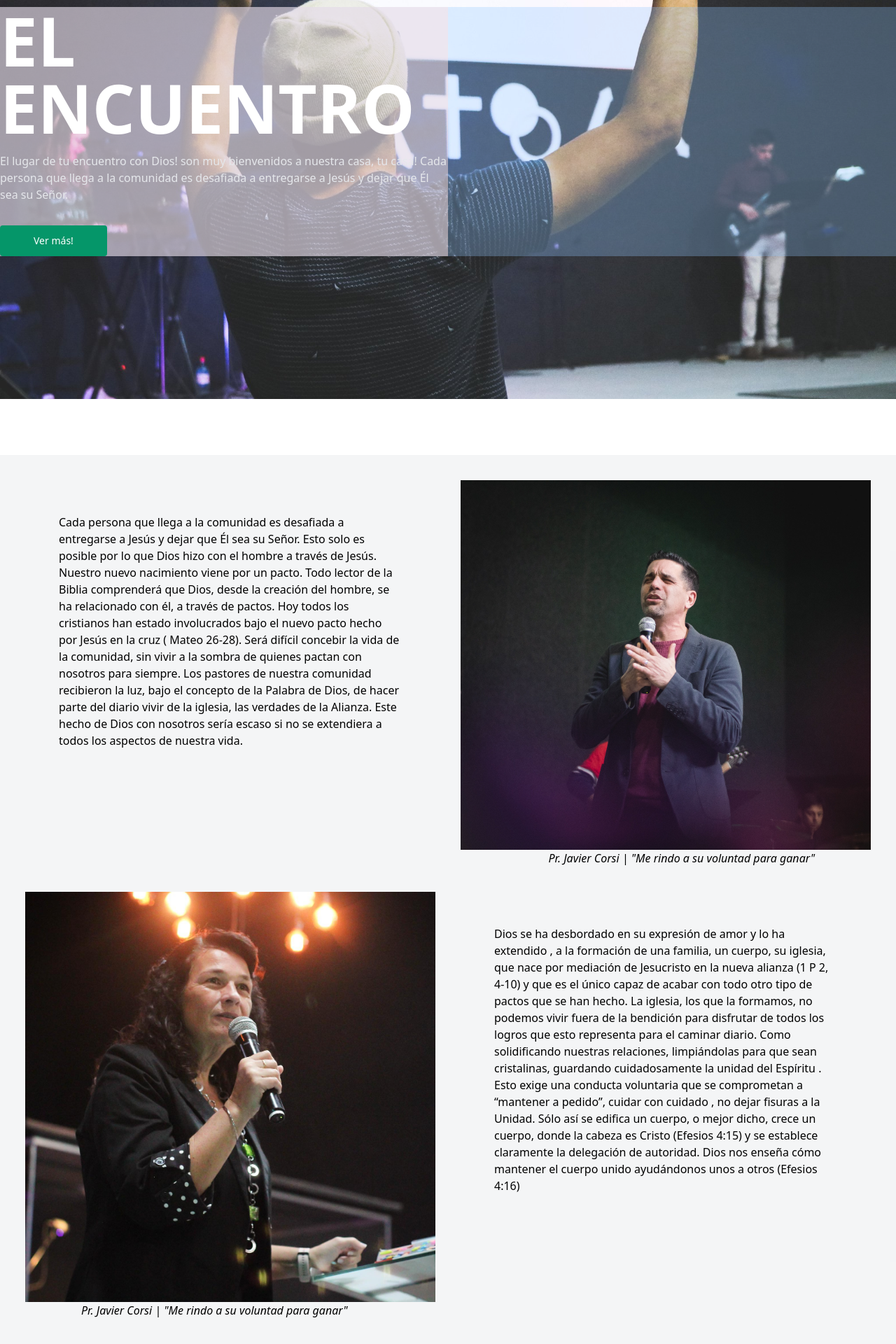
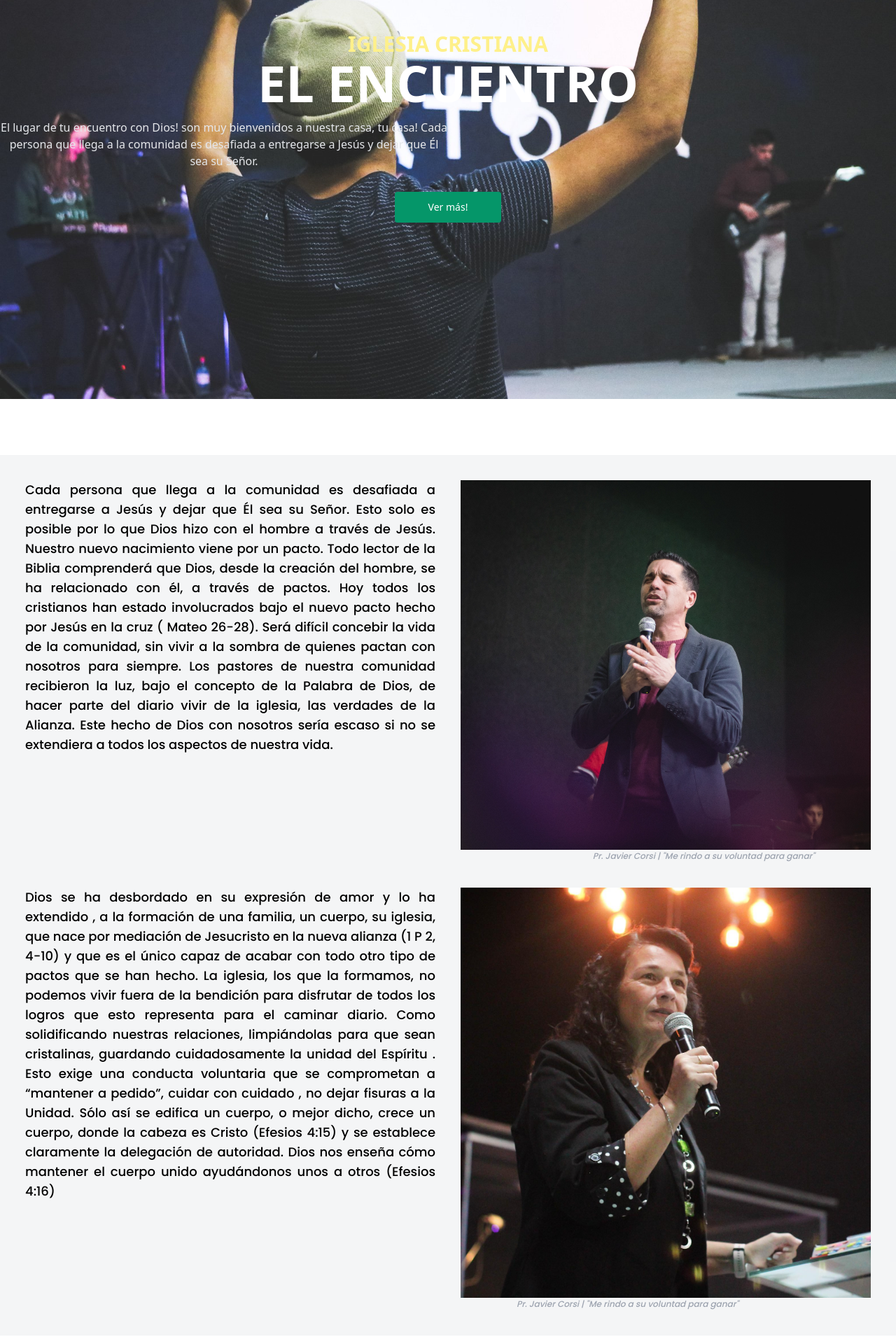
Before and after one commit to sebygalla/encuentro-tailwind, a React (Vite) app: page / in a window 1280 px wide. Shown: the part 230-2150 px from the top of the page at 70% size. Built offline with nearby package versions, Linux system fonts and the light colour scheme.

Commit message:
header titulo

```diff
--- a/src/components/Barra de navegacion/Header.jsx
+++ b/src/components/Barra de navegacion/Header.jsx
@@ -1,6 +1,7 @@
 import { useState } from "react";
 import logoTipo from "../../assets/image/tomi-04.png";
-import logoTipoDos from "../../assets/image/tomi-02.png";
+
+// iconos menu and close
 import { BsJustifyRight, BsX } from "react-icons/bs";
 
 const Header = () => {
@@ -17,7 +18,7 @@ const Header = () => {
       <nav
         className={`fixed h-full w-full font-['Poppins'] text-lg  uppercase text-white xl:static xl:text-[12px] ${
           showMenu ? "left-0" : "-left-full"
-        } top-0 z-50 flex flex-1 flex-col  items-center justify-center gap-6 bg-slate-900 p-8 transition-all duration-500  xl:flex-row xl:justify-end xl:gap-3`}>
+        } top-0 z-50 flex flex-1 flex-col  items-center justify-center gap-6 p-8 transition-all duration-500  xl:flex-row xl:justify-end xl:gap-3`}>
         <a href="#" className=" ">
           inicio
         </a>
--- a/src/components/Nosotros/Nosotros.jsx
+++ b/src/components/Nosotros/Nosotros.jsx
@@ -4,8 +4,8 @@ import nosotrosPastora from "../../assets/image/nosotros 2.jpg";
 
 function SomosNosotros() {
   return (
-    <div className="container bg-gray-300/25 p-9 mx-auto my-20 grid grid-cols-2 gap-9">
-      <div className="text-base p-12">
+    <div className="container bg-gray-300/25 p-9 mx-auto my-20 grid xl:grid-cols-2 gap-9 font-['Poppins']">
+      <div className="text-sm xl:text-lg xl:text-justify p-0">
         Cada persona que llega a la comunidad es desafiada a entregarse a Jesús
         y dejar que Él sea su Señor. Esto solo es posible por lo que Dios hizo
         con el hombre a través de Jesús. Nuestro nuevo nacimiento viene por un
@@ -21,19 +21,12 @@ function SomosNosotros() {
       </div>
       <div className="w-100 h-100 flex flex-wrap justify-end">
         <img src={nosotrosPastor} className="w-70 object-cover" />
-        <blockquote className="italic mr-20">
+        <blockquote className="italic mr-20 text-gray-400 text-[12px]">
           Pr. Javier Corsi | "Me rindo a su voluntad para ganar"
         </blockquote>
       </div>
 
-      <div className="w-100 h-100 flex flex-wrap justify-start">
-        <img src={nosotrosPastora} className="w-70 object-cover"/>
-        <blockquote className="italic ml-20">
-          Pr. Javier Corsi | "Me rindo a su voluntad para ganar"
-        </blockquote>
-      </div>
-
-      <div className="p-12">
+      <div className="text-sm xl:text-lg xl:text-justify p-0">
         Dios se ha desbordado en su expresión de amor y lo ha extendido , a la
         formación de una familia, un cuerpo, su iglesia, que nace por mediación
         de Jesucristo en la nueva alianza (1 P 2, 4-10) y que es el único capaz
@@ -49,6 +42,13 @@ function SomosNosotros() {
         Dios nos enseña cómo mantener el cuerpo unido ayudándonos unos a otros
         (Efesios 4:16)
       </div>
+
+      <div className="w-100 h-100 flex flex-wrap justify-start">
+        <img src={nosotrosPastora} className="w-70 object-cover"/>
+        <blockquote className="italic ml-20 text-gray-400 text-[12px]">
+          Pr. Javier Corsi | "Me rindo a su voluntad para ganar"
+        </blockquote>
+      </div>
     </div>
   );
 }
--- a/src/components/Titulo/Titulo.jsx
+++ b/src/components/Titulo/Titulo.jsx
@@ -3,14 +3,15 @@ import Boton from "../boton/button";
 
 const Titulo = () => {
   return (
-    <section className="grid grid-cols-2 container mt-40 mx-auto bg-blue-300/30">
-      <div className="bg-red-100/50">
+    <section className="grid grid-cols-1 text-center container mt-40 mx-auto">
+      <div className="">
         <div className="mx-auto">
-          <h1 className="font-bold text-white text-6xl xl:text-8xl ">
+          <h1 className="font-bold text-white text-6xl xl:text-7xl ">
+            <span className="text-yellow-200 text-[30px]">IGLESIA CRISTIANA </span><br/>
             EL ENCUENTRO
           </h1>
 
-          <p className="hidden text-gray-200 md:mt-4 md:block">
+          <p className="hidden text-gray-200 md:mt-4 md:block w-1/2 text-center">
           El lugar de tu encuentro con Dios! son muy bienvenidos a nuestra casa, tu casa!
           Cada persona que llega a la comunidad es desafiada a entregarse a Jesús y dejar que Él sea su Señor.
           </p>
```
